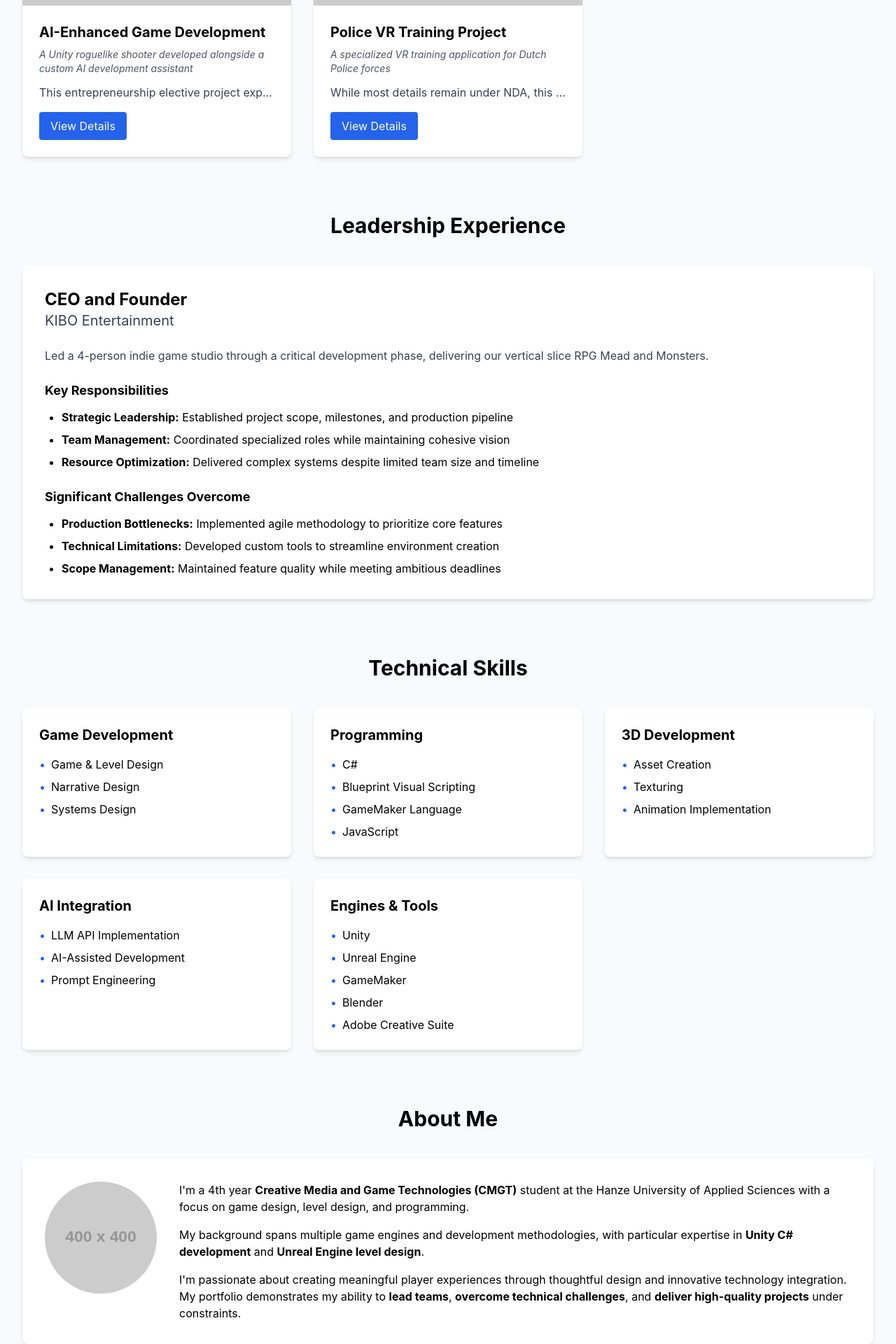
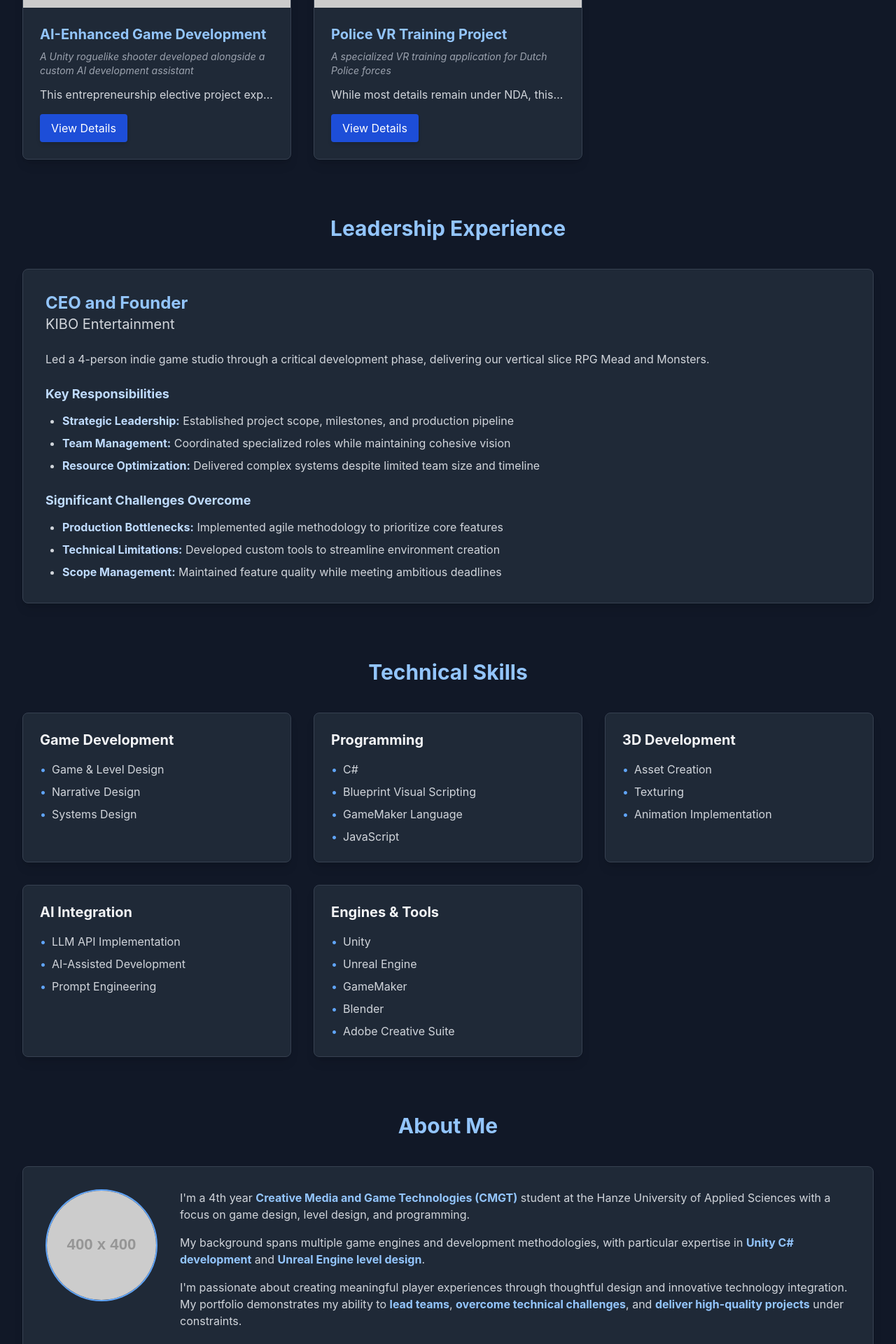
Before and after one commit to CodringherAndFenn/my-portfolio, a React (Create React App) app: page / in a window 1280 px wide. Shown: the part 880-2800 px from the top of the page at 70% size. Built offline with nearby package versions, Linux system fonts and the light colour scheme.

Commit message:
Change to dark mode #1

```diff
--- a/src/components/Portfolio.js
+++ b/src/components/Portfolio.js
@@ -220,13 +220,13 @@ const Portfolio = () => {
   // Project detail view
   const ProjectDetail = ({ project }) => {
     return (
-      <div className="fixed inset-0 bg-black bg-opacity-80 flex items-center justify-center z-50 p-4 overflow-y-auto">
-        <div className="bg-white rounded-lg max-w-4xl w-full max-h-screen overflow-y-auto">
+      <div className="fixed inset-0 bg-black bg-opacity-90 flex items-center justify-center z-50 p-4 overflow-y-auto">
+        <div className="bg-gray-800 rounded-lg max-w-4xl w-full max-h-screen overflow-y-auto border border-gray-700 text gray-100 shadow-xl">
           <div className="sticky top-0 bg-white p-4 border-b flex justify-between items-center">
-            <h2 className="text-2xl font-bold">{project.title}</h2>
+            <h2 className="text-2xl font-bold text-blue-300">{project.title}</h2>
             <button
               onClick={() => setActiveProject(null)}
-              className="p-2 bg-gray-200 rounded-full hover:bg-gray-300"
+              className="p-2 bg-gray-700 rounded-full hover:bg-gray-600 text-gray-300"
             >
               ✕
             </button>
@@ -236,7 +236,7 @@ const Portfolio = () => {
             {/* Project Image Gallery */}
             <div className="mb-8">
               <div className="relative">
-                <div className="relative h-80 bg-gray-100 rounded-lg overflow-hidden">
+                <div className="relative h-80 bg-gray-900 rounded-lg overflow-hidden border border-gray-700">
                   <img
                     src={project.images[currentImageIndex]}
                     alt={`${project.title} showcase ${currentImageIndex + 1}`}
@@ -249,13 +249,13 @@ const Portfolio = () => {
                   <>
                     <button
                       onClick={prevImage}
-                      className="absolute left-2 top-1/2 transform -translate-y-1/2 bg-black bg-opacity-50 text-white p-2 rounded-full hover:bg-opacity-70"
+                      className="absolute left-2 top-1/2 transform -translate-y-1/2 bg-gray-800 bg-opacity-70 text-white p-2 rounded-full hover:bg-blue-700 transition-colors"
                     >
                       ←
                     </button>
                     <button
                       onClick={nextImage}
-                      className="absolute right-2 top-1/2 transform -translate-y-1/2 bg-black bg-opacity-50 text-white p-2 rounded-full hover:bg-opacity-70"
+                      className="absolute right-2 top-1/2 transform -translate-y-1/2 bg-gray-800 bg-opacity-70 text-white p-2 rounded-full hover:bg-blue-700 transition-colors"
                     >
                       →
                     </button>
@@ -271,7 +271,7 @@ const Portfolio = () => {
                       key={index}
                       onClick={() => setCurrentImageIndex(index)}
                       className={`w-3 h-3 rounded-full ${
-                        currentImageIndex === index ? 'bg-blue-600' : 'bg-gray-300'
+                        currentImageIndex === index ? 'bg-blue-500' : 'bg-gray-600'
                       }`}
                       aria-label={`Go to image ${index + 1}`}
                     />
@@ -281,11 +281,11 @@ const Portfolio = () => {
             </div>
 
             <h3 className="text-xl font-semibold mb-2">{project.subtitle}</h3>
-            <p className="mb-6">{project.description}</p>
+            <p className="mb-6 text-gray-300">{project.description}</p>
 
             <div className="mb-6">
-              <h4 className="text-lg font-bold mb-3">My Contributions</h4>
-              <ul className="list-disc pl-6 space-y-2">
+              <h4 className="text-lg font-bold mb-3 text-blue-200">My Contributions</h4>
+              <ul className="list-disc pl-6 space-y-2 text-gray-300">
                 {project.contributions.map((contribution, index) => {
                   const [title, description] = contribution.split(': ');
                   return (
@@ -299,7 +299,7 @@ const Portfolio = () => {
 
             <div className="mb-6">
               <h4 className="text-lg font-bold mb-3">Key Challenges Overcome</h4>
-              <ul className="list-disc pl-6 space-y-2">
+              <ul className="list-disc pl-6 space-y-2 text-gray-300">
                 {project.challenges.map((challenge, index) => {
                   const [title, description] = challenge.includes(': ')
                     ? challenge.split(': ')
@@ -309,7 +309,7 @@ const Portfolio = () => {
                     <li key={index}>
                       {title ? (
                         <>
-                          <span className="font-bold">{title}:</span> {description}
+                          <span className="font-bold text-blue-200">{title}:</span> {description}
                         </>
                       ) : (
                         challenge
@@ -321,12 +321,12 @@ const Portfolio = () => {
             </div>
 
             <div>
-              <h4 className="text-lg font-bold mb-3">Technologies Used</h4>
+              <h4 className="text-lg font-bold mb-3 text-blue-200">Technologies Used</h4>
               <div className="flex flex-wrap gap-2">
                 {project.technologies.map((tech, index) => (
                   <span
                     key={index}
-                    className="px-3 py-1 bg-blue-100 text-blue-800 rounded-full text-sm"
+                    className="px-3 py-1 bg-blue-900 text-blue-100 rounded-full text-sm border border-blue-700"
                   >
                     {tech}
                   </span>
@@ -340,21 +340,21 @@ const Portfolio = () => {
   };
 
   return (
-    <div className="min-h-screen bg-gray-50">
+    <div className="min-h-screen bg-gray-900 text-gray-100">
       {/* Header & Navigation */}
-      <header className="bg-gradient-to-r from-blue-900 to-indigo-800 text-white py-6">
+      <header className="bg-gradient-to-r from-blue-900 to-indigo-900 text-white py-6 shadow-md">
         <div className="container mx-auto px-4 sm:px-6 lg:px-8">
           <div className="flex justify-between items-center">
             <div>
-              <h1 className="text-3xl font-bold">Game Developer Portfolio</h1>
-              <p className="mt-1">Creative Media and Game Technologies Student</p>
+              <h1 className="text-3xl font-bold text-blue-300">Game Developer Portfolio</h1>
+              <p className="mt-1 text-blue-100">Creative Media and Game Technologies Student</p>
             </div>
             <nav>
               <ul className="flex space-x-6">
-                <li><a href="#projects" className="hover:text-blue-200">Projects</a></li>
-                <li><a href="#leadership" className="hover:text-blue-200">Leadership</a></li>
-                <li><a href="#skills" className="hover:text-blue-200">Skills</a></li>
-                <li><a href="#about" className="hover:text-blue-200">About</a></li>
+                <li><a href="#projects" className="hover:text-blue-300 transition-colors">Projects</a></li>
+                <li><a href="#leadership" className="hover:text-blue-300 transition-colors">Leadership</a></li>
+                <li><a href="#skills" className="hover:text-blue-300 transition-colors">Skills</a></li>
+                <li><a href="#about" className="hover:text-blue-300 transition-colors">About</a></li>
               </ul>
             </nav>
           </div>
@@ -364,13 +364,13 @@ const Portfolio = () => {
       <main className="container mx-auto px-4 sm:px-6 lg:px-8 py-12">
         {/* Projects Section */}
         <section id="projects" className="mb-20">
-          <h2 className="text-3xl font-bold mb-10 text-center">Featured Projects</h2>
+          <h2 className="text-3xl font-bold mb-10 text-center text-blue-300">Featured Projects</h2>
 
           <div className="grid grid-cols-1 md:grid-cols-2 lg:grid-cols-3 gap-8">
             {projects.map(project => (
               <div
                 key={project.id}
-                className="bg-white rounded-lg shadow-md overflow-hidden hover:shadow-xl transition-shadow duration-300"
+                className="bg-gray-800 rounded-lg shadow-lg overflow-hidden hover:shadow-xl transition-shadow duration-300 border border-gray-700"
               >
                 <img
                   src={project.thumbnail}
@@ -378,13 +378,13 @@ const Portfolio = () => {
                   className="w-full h-48 object-cover"
                 />
                 <div className="p-6">
-                  <h3 className="text-xl font-bold mb-2">{project.title}</h3>
-                  <p className="text-sm text-gray-600 italic mb-3">{project.subtitle}</p>
-                  <p className="text-gray-700 mb-4 truncate">{project.description}</p>
+                  <h3 className="text-xl font-bold mb-2 text-blue-300">{project.title}</h3>
+                  <p className="text-sm text-gray-400 italic mb-3">{project.subtitle}</p>
+                  <p className="text-gray-300 mb-4 truncate">{project.description}</p>
 
                   <button
                     onClick={() => openProjectDetail(project)}
-                    className="px-4 py-2 bg-blue-600 text-white rounded hover:bg-blue-700 transition-colors"
+                    className="px-4 py-2 bg-blue-700 text-white rounded hover:bg-blue-600 transition-colors shadow-md"
                   >
                     View Details
                   </button>
@@ -396,26 +396,26 @@ const Portfolio = () => {
 
         {/* Leadership Section */}
         <section id="leadership" className="mb-20">
-          <h2 className="text-3xl font-bold mb-10 text-center">Leadership Experience</h2>
+          <h2 className="text-3xl font-bold mb-10 text-center text-blue-300">Leadership Experience</h2>
 
-          <div className="bg-white rounded-lg shadow-md p-8">
+          <div className="bg-gray-800 rounded-lg shadow-lg p-8 border border-gray-700">
             <div className="flex flex-col md:flex-row justify-between mb-6">
               <div>
-                <h3 className="text-2xl font-bold">{leadership.position}</h3>
-                <p className="text-xl text-gray-700">{leadership.company}</p>
+                <h3 className="text-2xl font-bold text-blue-300">{leadership.position}</h3>
+                <p className="text-xl text-gray-300">{leadership.company}</p>
               </div>
             </div>
 
-            <p className="mb-6 text-gray-700">{leadership.description}</p>
+            <p className="mb-6 text-gray-300">{leadership.description}</p>
 
             <div className="mb-6">
-              <h4 className="text-lg font-bold mb-3">Key Responsibilities</h4>
-              <ul className="list-disc pl-6 space-y-2">
+              <h4 className="text-lg font-bold mb-3 text-blue-200">Key Responsibilities</h4>
+              <ul className="list-disc pl-6 space-y-2 text-gray-300">
                 {leadership.responsibilities.map((responsibility, index) => {
                   const [title, description] = responsibility.split(': ');
                   return (
                     <li key={index}>
-                      <span className="font-bold">{title}:</span> {description}
+                      <span className="font-bold text-blue-200">{title}:</span> {description}
                     </li>
                   );
                 })}
@@ -423,13 +423,13 @@ const Portfolio = () => {
             </div>
 
             <div>
-              <h4 className="text-lg font-bold mb-3">Significant Challenges Overcome</h4>
-              <ul className="list-disc pl-6 space-y-2">
+              <h4 className="text-lg font-bold mb-3 text-blue-200">Significant Challenges Overcome</h4>
+              <ul className="list-disc pl-6 space-y-2 text-gray-300">
                 {leadership.challenges.map((challenge, index) => {
                   const [title, description] = challenge.split(': ');
                   return (
                     <li key={index}>
-                      <span className="font-bold">{title}:</span> {description}
+                      <span className="font-bold text-blue-200">{title}:</span> {description}
                     </li>
                   );
                 })}
@@ -440,16 +440,16 @@ const Portfolio = () => {
 
         {/* Skills Section */}
         <section id="skills" className="mb-20">
-          <h2 className="text-3xl font-bold mb-10 text-center">Technical Skills</h2>
+          <h2 className="text-3xl font-bold mb-10 text-center text-blue-300">Technical Skills</h2>
 
           <div className="grid grid-cols-1 md:grid-cols-2 lg:grid-cols-3 gap-8">
             {skills.map((skillGroup, index) => (
-              <div key={index} className="bg-white rounded-lg shadow-md p-6">
+              <div key={index} className="bg-gray-800 rounded-lg shadow-lg p-6 border border-gray-700">
                 <h3 className="text-xl font-bold mb-4">{skillGroup.category}</h3>
                 <ul className="space-y-2">
                   {skillGroup.skills.map((skill, i) => (
-                    <li key={i} className="flex items-center">
-                      <span className="mr-2 text-blue-600">•</span>
+                    <li key={i} className="flex items-center text-gray-300">
+                      <span className="mr-2 text-blue-400">•</span>
                       {skill}
                     </li>
                   ))}
@@ -461,25 +461,25 @@ const Portfolio = () => {
 
         {/* About Me Section */}
         <section id="about">
-          <h2 className="text-3xl font-bold mb-10 text-center">About Me</h2>
+          <h2 className="text-3xl font-bold mb-10 text-center text-blue-300">About Me</h2>
 
-          <div className="bg-white rounded-lg shadow-md p-8">
+          <div className="bg-gray-800 rounded-lg shadow-lg p-8 border border-gray-700">
             <div className="flex flex-col md:flex-row items-center md:items-start gap-8">
               <img
                 src="https://placehold.co/400x400"
                 alt="Profile"
-                className="w-40 h-40 rounded-full object-cover"
+                className="w-40 h-40 rounded-full object-cover border-2 border-blue-400"
               />
 
-              <div>
+              <div className="text-gray-300">
                 <p className="mb-4">
-                  I'm a 4th year <strong>Creative Media and Game Technologies (CMGT)</strong> student at the Hanze University of Applied Sciences with a focus on game design, level design, and programming.
+                  I'm a 4th year <strong className="text-blue-300">Creative Media and Game Technologies (CMGT)</strong> student at the Hanze University of Applied Sciences with a focus on game design, level design, and programming.
                 </p>
                 <p className="mb-4">
-                  My background spans multiple game engines and development methodologies, with particular expertise in <strong>Unity C# development</strong> and <strong>Unreal Engine level design</strong>.
+                  My background spans multiple game engines and development methodologies, with particular expertise in <strong className="text-blue-300">Unity C# development</strong> and <strong className="text-blue-300">Unreal Engine level design</strong>.
                 </p>
                 <p>
-                  I'm passionate about creating meaningful player experiences through thoughtful design and innovative technology integration. My portfolio demonstrates my ability to <strong>lead teams</strong>, <strong>overcome technical challenges</strong>, and <strong>deliver high-quality projects</strong> under constraints.
+                  I'm passionate about creating meaningful player experiences through thoughtful design and innovative technology integration. My portfolio demonstrates my ability to <strong className="text-blue-300">lead teams</strong>, <strong className="text-blue-300">overcome technical challenges</strong>, and <strong className="text-blue-300">deliver high-quality projects</strong> under constraints.
                 </p>
               </div>
             </div>
@@ -487,10 +487,10 @@ const Portfolio = () => {
         </section>
       </main>
 
-      <footer className="bg-gray-900 text-white py-8">
+      <footer className="bg-gray-950 text-white py-8 mt-12 border-t border-gray-800">
         <div className="container mx-auto px-4 sm:px-6 lg:px-8 text-center">
           <p className="mb-2">© 2025 Game Developer Portfolio</p>
-          <p>Contact: <a href="mailto:contact@example.com" className="text-blue-300 hover:underline">contact@example.com</a></p>
+          <p>Contact: <a href="ivanovjucanmihai@gmail.com" className="text-blue-300 hover:underline">ivanovjucanmihai@gmail.com</a></p>
         </div>
       </footer>
 
```
